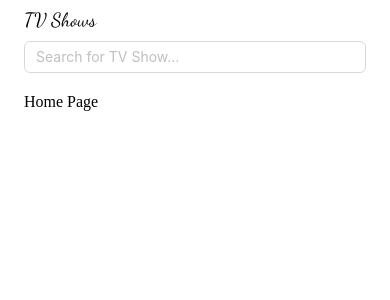
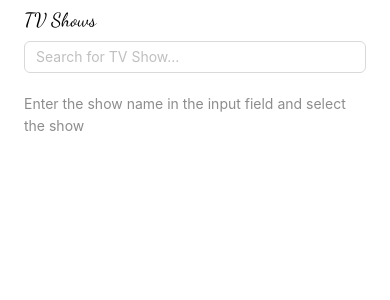
Before and after one commit to nenahui/homework-69, a React (Vite) app: page / in a window 390 px wide. Shown: the top 300 px of the page. Built offline with nearby package versions, Linux system fonts and the light colour scheme.

Commit message:
Final improvements to the application, namely added error handling, etc.

```diff
--- a/src/App.css
+++ b/src/App.css
@@ -32,7 +32,13 @@
 
 img {
   width: 150px !important;
-  height: auto;
+  height: 222px !important;
   border-radius: 10px;
   overflow: hidden;
 }
+
+@media screen and (max-width: 400px) {
+  .ant-flex {
+    flex-direction: column !important;
+  }
+}
--- a/src/containers/Home/Home.tsx
+++ b/src/containers/Home/Home.tsx
@@ -1,3 +1,9 @@
+import { Typography } from 'antd';
+
 export const Home = () => {
-  return <>Home Page</>;
+  return (
+    <Typography.Text type={'secondary'}>
+      Enter the show name in the input field and select the show
+    </Typography.Text>
+  );
 };
--- a/src/containers/Show/Show.tsx
+++ b/src/containers/Show/Show.tsx
@@ -3,10 +3,11 @@ import { useDispatch, useSelector } from 'react-redux';
 import { AppDispatch, RootState } from '../../app/store';
 import { useEffect } from 'react';
 import { fetchShow } from '../../store/homeThunks';
-import { Flex, Typography, Image, Empty } from 'antd';
+import { Flex, Typography, Image, Empty, Spin } from 'antd';
 
 export const Show = () => {
   const show = useSelector((state: RootState) => state.home.show);
+  const isLoading = useSelector((state: RootState) => state.home.isLoading);
   const dispatch: AppDispatch = useDispatch();
   const { showId } = useParams();
 
@@ -20,13 +21,29 @@ export const Show = () => {
     return <Empty description={'No data found for this show'} />;
   }
 
+  if (isLoading) {
+    return <Spin className={'spinner'} />;
+  }
+
   return (
     <Flex gap={'middle'} align={'start'}>
+      <div style={!show.image ? { width: 700 } : { width: 'auto' }}>
+        {show.image ? (
+          <Image src={show.image.original} alt={show.name + ' image'} />
+        ) : (
+          <Empty description={`${show.name} image not found…`} />
+        )}
+      </div>
       <div>
-        <Image src={show.image.original} alt={show.name + ' image'} />
         <Typography.Text style={{ fontSize: 20 }}>{show.name}</Typography.Text>
+        <Typography.Paragraph>
+          {show.summary ? (
+            <p dangerouslySetInnerHTML={{ __html: show.summary }} />
+          ) : (
+            'Unfortunately, our database does not contain a description of this show.…'
+          )}
+        </Typography.Paragraph>
       </div>
-      <Typography.Paragraph>{show.summary}</Typography.Paragraph>
     </Flex>
   );
 };
```
